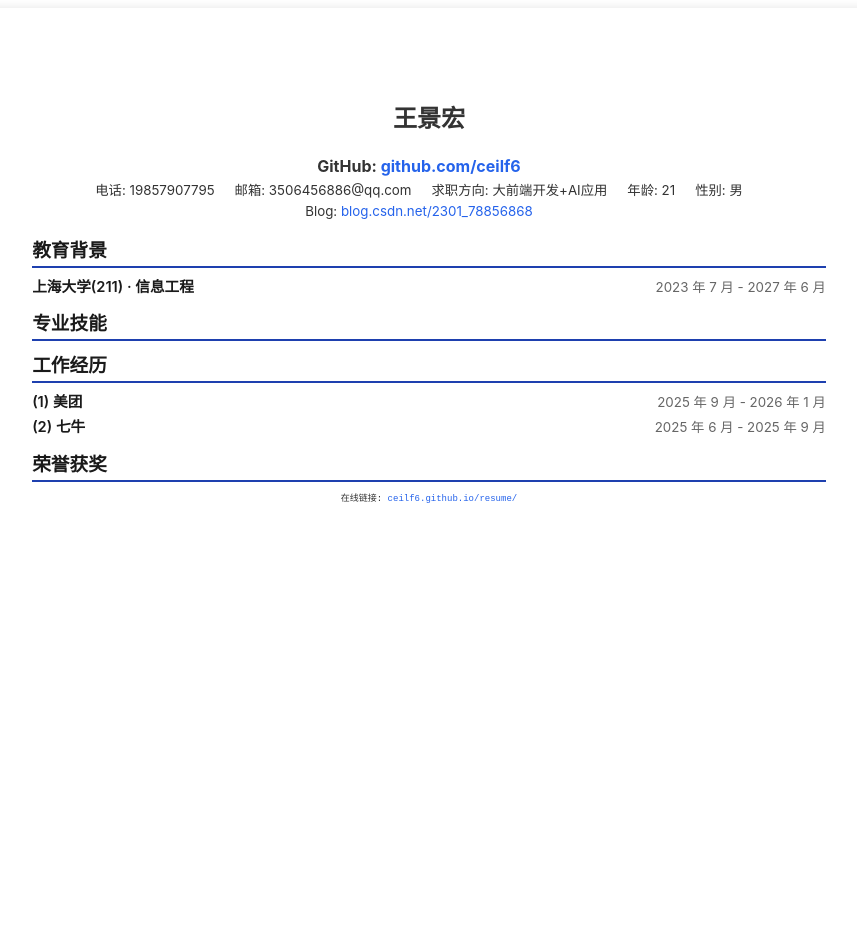
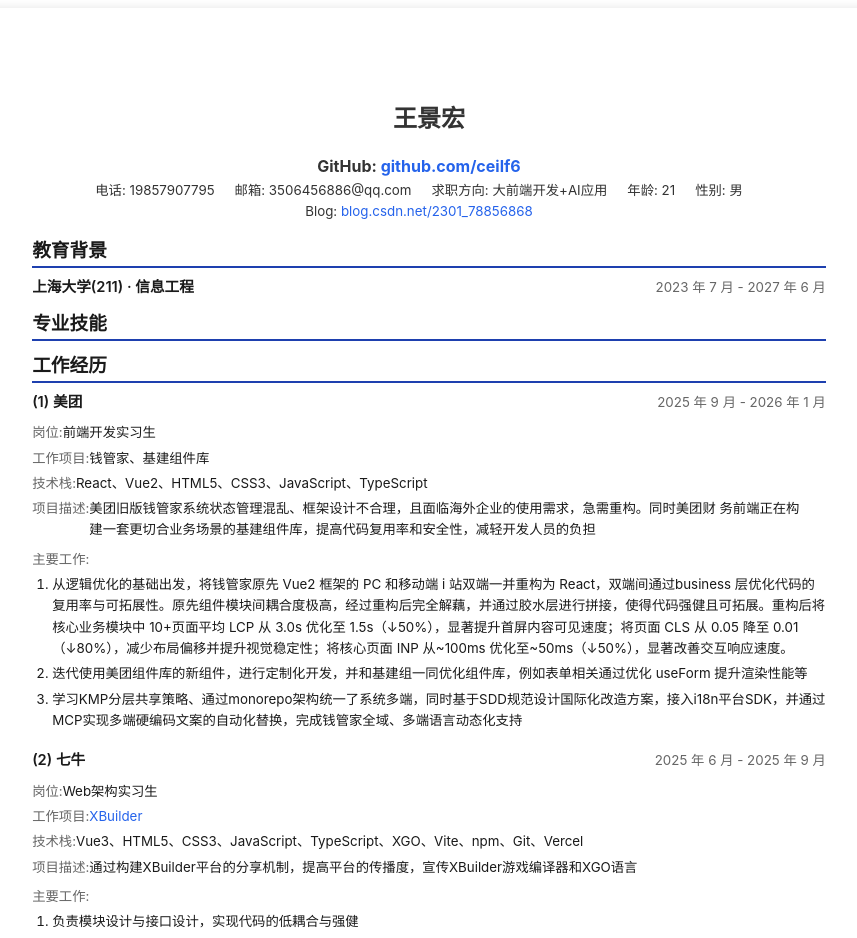
Before and after one commit to ceilf6/resume, a React (Vite) app: page / in a window 1280 px wide. Shown: the top 938 px of the page, without its empty margins (211-1068 px from the left). Built offline with nearby package versions, Linux system fonts and the light colour scheme.

Commit message:
feat: 封装项目经历组件

```diff
--- a/component/ItemHeader/ItemHeader.tsx
+++ b/component/ItemHeader/ItemHeader.tsx
@@ -8,7 +8,7 @@ import React from 'react';
 import './ItemHeader.css';
 
 interface ItemHeaderProps {
-  /** 左侧信息（如：上海大学 · 信息工程 或 (1) 美团） */
+  /** 左侧信息（如: 上海大学 · 信息工程 或 (1) 美团） */
   leftContent: string;
   /** 开始年份 */
   startYear: number;
--- /dev/null
+++ b/component/ProjectItem/ProjectItem.css
@@ -0,0 +1,84 @@
+/**
+ * ProjectItem 组件样式
+ */
+
+.project-item {
+  margin-bottom: 16px;
+}
+
+/* 详细信息 */
+.project-item__details {
+  margin: 8px 0;
+  font-size: 10pt;
+}
+
+.project-item__row {
+  display: flex;
+  margin-bottom: 4px;
+}
+
+.project-item__row dt {
+  color: #666;
+  flex-shrink: 0;
+}
+
+.project-item__row dd {
+  color: #1a1a1a;
+}
+
+.project-item__row a {
+  color: #2563eb;
+  text-decoration: none;
+}
+
+.project-item__row a:hover {
+  text-decoration: underline;
+}
+
+/* 主要工作 */
+.project-item__tasks {
+  margin-top: 8px;
+}
+
+.project-item__tasks-title {
+  font-size: 10pt;
+  font-weight: 400;
+  color: #666;
+  margin: 0 0 4px 0;
+}
+
+.project-item__tasks-list {
+  margin: 0;
+  padding-left: 1.5em;
+  font-size: 10pt;
+  color: #1a1a1a;
+}
+
+.project-item__tasks-list li {
+  margin-bottom: 4px;
+  line-height: 1.6;
+}
+
+/* 打印样式 */
+@media print {
+  .project-item {
+    page-break-inside: avoid;
+    margin-bottom: 12px;
+  }
+
+  .project-item__details {
+    font-size: 9pt;
+  }
+
+  .project-item__tasks-title {
+    font-size: 9pt;
+  }
+
+  .project-item__tasks-list {
+    font-size: 9pt;
+  }
+
+  .project-item__row a {
+    color: #1a1a1a;
+  }
+}
--- /dev/null
+++ b/component/ProjectItem/ProjectItem.tsx
@@ -0,0 +1,143 @@
+/**
+ * ProjectItem 组件
+ * 用于展示项目/工作经历的完整信息
+ * 基于 ItemHeader 封装，增加岗位、项目、技术栈、描述、主要工作等信息
+ */
+
+import React from 'react';
+import ItemHeader from '../ItemHeader/ItemHeader';
+import './ProjectItem.css';
+
+/*
+考虑到一个标准项目对外展示的信息，强制必填
+*/
+interface ProjectItemProps {
+  /** 左侧信息（如: (1) 美团） */
+  leftContent: string;
+  /** 开始年份 */
+  startYear: number;
+  /** 开始月份 (1-12) */
+  startMonth?: number;
+  /** 开始日期 */
+  startDate?: number;
+  /** 结束年份 */
+  endYear: number;
+  /** 结束月份 (1-12) */
+  endMonth?: number;
+  /** 结束日期 */
+  endDate?: number;
+  /** 岗位名称 */
+  position: string;
+  /** 工作项目名称 */
+  projectName: string;
+  /** 工作项目链接（可选，有则用 a 标签） */
+  projectLink?: string;
+  /** 技术栈 */
+  techStack: string;
+  /** 项目描述 */
+  description: string;
+  /** 主要工作（字符串列表） */
+  tasks: string[];
+  /** 自定义类名 */
+  className?: string;
+}
+
+/**
+ * ProjectItem 组件
+ * @example
+ * <ProjectItem
+ *   leftContent="(1) 美团"
+ *   startYear={2025}
+ *   startMonth={9}
+ *   endYear={2026}
+ *   endMonth={1}
+ *   position="前端开发实习生"
+ *   projectName="美团外卖商家端"
+ *   projectLink="https://example.com"
+ *   techStack="React + TypeScript + Vite"
+ *   description="负责商家端的前端开发工作"
+ *   tasks={[
+ *     "完成了 XX 功能的开发",
+ *     "优化了 YY 模块的性能",
+ *     "重构了 ZZ 组件"
+ *   ]}
+ * />
+ */
+const ProjectItem: React.FC<ProjectItemProps> = ({
+  leftContent,
+  startYear,
+  startMonth,
+  startDate,
+  endYear,
+  endMonth,
+  endDate,
+  position,
+  projectName,
+  projectLink,
+  techStack,
+  description,
+  tasks,
+  className = ''
+}) => {
+  return (
+    <article className={`project-item ${className}`.trim()}>
+      {/* 头部: 公司/项目名称 + 时间 */}
+      <ItemHeader
+        leftContent={leftContent}
+        startYear={startYear}
+        startMonth={startMonth}
+        startDate={startDate}
+        endYear={endYear}
+        endMonth={endMonth}
+        endDate={endDate}
+      />
+
+      {/* 详细信息 */}
+      <dl className="project-item__details">
+        {/* 岗位名称 */}
+        <div className="project-item__row">
+          <dt>岗位: </dt>
+          <dd>{position}</dd>
+        </div>
+
+        {/* 工作项目 */}
+        <div className="project-item__row">
+          <dt>工作项目: </dt>
+          <dd>
+            {projectLink ? (
+              <a href={projectLink} target="_blank" rel="noopener noreferrer">
+                {projectName}
+              </a>
+            ) : (
+              projectName
+            )}
+          </dd>
+        </div>
+
+        {/* 技术栈 */}
+        <div className="project-item__row">
+          <dt>技术栈: </dt>
+          <dd>{techStack}</dd>
+        </div>
+
+        {/* 项目描述 */}
+        <div className="project-item__row">
+          <dt>项目描述: </dt>
+          <dd>{description}</dd>
+        </div>
+      </dl>
+
+      {/* 主要工作 */}
+      <section className="project-item__tasks">
+        <h4 className="project-item__tasks-title">主要工作: </h4>
+        <ol className="project-item__tasks-list">
+          {tasks.map((task, index) => (
+            <li key={index}>{task}</li>
+          ))}
+        </ol>
+      </section>
+    </article>
+  );
+};
+
+export default ProjectItem;
--- /dev/null
+++ b/component/ProjectItem/index.ts
@@ -0,0 +1,5 @@
+/**
+ * ProjectItem 组件统一导出
+ */
+
+export { default } from './ProjectItem';
--- a/component/index.ts
+++ b/component/index.ts
@@ -4,3 +4,4 @@
 
 export { default as ItemHeader } from './ItemHeader'
 export { default as SectionHeader } from './SectionHeader'
+export { default as ProjectItem } from './ProjectItem'
--- a/src/App.tsx
+++ b/src/App.tsx
@@ -1,5 +1,5 @@
 import React from 'react'
-import { SectionHeader, ItemHeader } from '../component'
+import { SectionHeader, ItemHeader, ProjectItem } from '../component'
 
 const App: React.FC = () => {
   return (
@@ -74,22 +74,39 @@ const App: React.FC = () => {
           <SectionHeader title="工作经历" />
           {/* 经历1: 美团 */}
           <div>
-            <ItemHeader
-              leftContent="(1) 美团"
+            <ProjectItem
+              leftContent='(1) 美团'
               startYear={2025}
               startMonth={9}
               endYear={2026}
               endMonth={1}
+              position='前端开发实习生'
+              projectName='钱管家、基建组件库'
+              techStack='React、Vue2、HTML5、CSS3、JavaScript、TypeScript'
+              description='美团旧版钱管家系统状态管理混乱、框架设计不合理，且面临海外企业的使用需求，急需重构。同时美团财
+务前端正在构建一套更切合业务场景的基建组件库，提高代码复用率和安全性，减轻开发人员的负担'
+              tasks={['从逻辑优化的基础出发，将钱管家原先 Vue2 框架的 PC 和移动端 i 站双端一并重构为 React，双端间通过business 层优化代码的复用率与可拓展性。原先组件模块间耦合度极高，经过重构后完全解藕，并通过胶水层进行拼接，使得代码强健且可拓展。重构后将核心业务模块中 10+页面平均 LCP 从 3.0s 优化至 1.5s（↓50%），显著提升首屏内容可见速度；将页面 CLS 从 0.05 降至 0.01（↓80%），减少布局偏移并提升视觉稳定性；将核心页面 INP 从~100ms 优化至~50ms（↓50%），显著改善交互响应速度。',
+                '迭代使用美团组件库的新组件，进行定制化开发，并和基建组一同优化组件库，例如表单相关通过优化 useForm 提升渲染性能等',
+                '学习KMP分层共享策略、通过monorepo架构统一了系统多端，同时基于SDD规范设计国际化改造方案，接入i18n平台SDK，并通过MCP实现多端硬编码文案的自动化替换，完成钱管家全域、多端语言动态化支持']}
             />
           </div>
           {/* 经历2: 七牛 */}
           <div>
-            <ItemHeader
+            <ProjectItem
               leftContent='(2) 七牛'
               startYear={2025}
               startMonth={6}
               endYear={2025}
               endMonth={9}
+              position='Web架构实习生'
+              projectName='XBuilder'
+              projectLink='https://github.com/ceilf6/Xbuilder'
+              techStack='Vue3、HTML5、CSS3、JavaScript、TypeScript、XGO、Vite、npm、Git、Vercel'
+              description='通过构建XBuilder平台的分享机制，提高平台的传播度，宣传XBuilder游戏编译器和XGO语言'
+              tasks={['负责模块设计与接口设计，实现代码的低耦合与强健',
+                '架构和编写了海报组件，通过组件反向暴露方法实现嵌入截屏、项目信息与渲染DOM节点的统一管理',
+                '架构和编写了截屏分享和录屏分享组件，通过模态框统一管理组件状态，优化了父子组件通信',
+                '串联逻辑，丝滑实现自动暂停、继续、截屏、录屏等，如Record录屏业务实体的从前端到云端、后端']}
             />
           </div>
         </section>
@@ -100,11 +117,16 @@ const App: React.FC = () => {
         </section>
       </div>
 
-      {/* 底部区域 */}
+      {/* 底部区域 - 附带链接 */}
       <footer>
         <address className="row">
           <pre>
-            在线链接:{' '}
+            荣誉链接:{' '}
+            <a href="todo">
+              todo
+            </a>
+            {' '}
+            简历链接:{' '}
             <a href="https://ceilf6.github.io/resume/">
               ceilf6.github.io/resume/
             </a>
```
